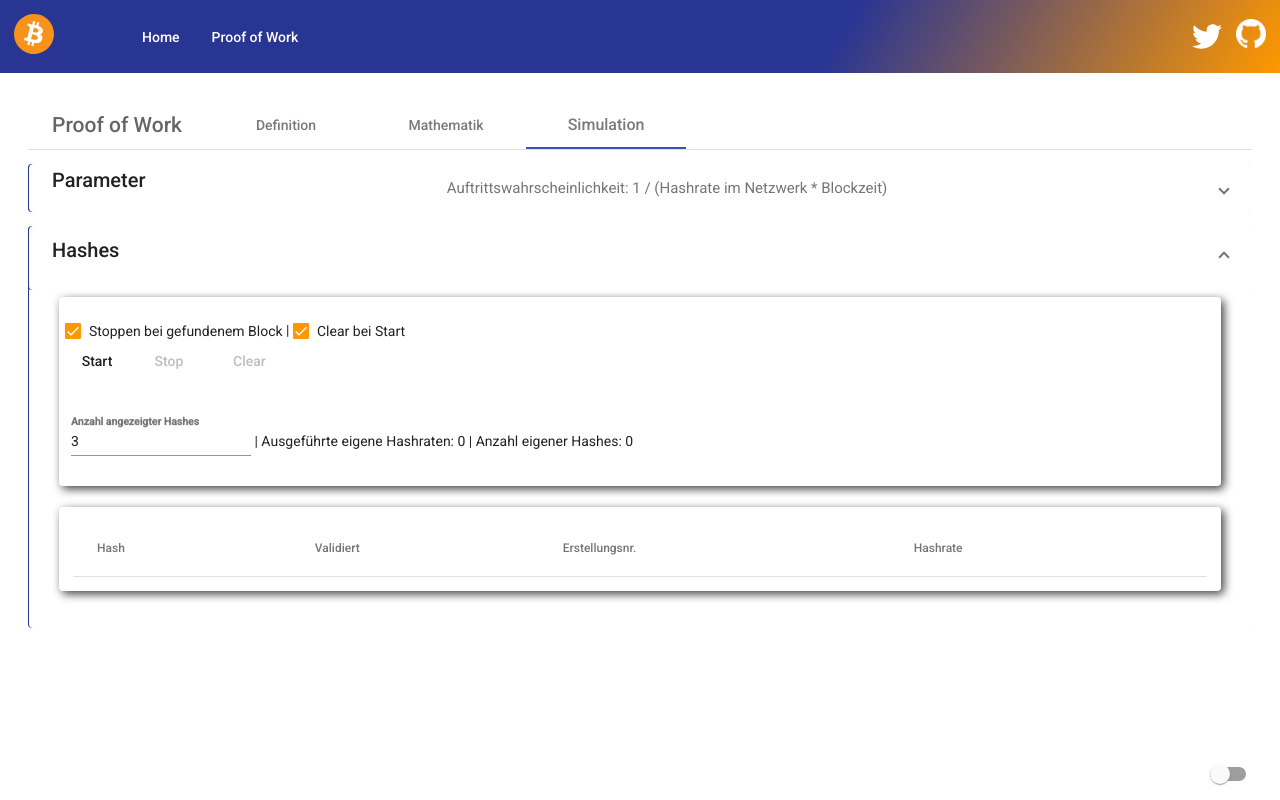
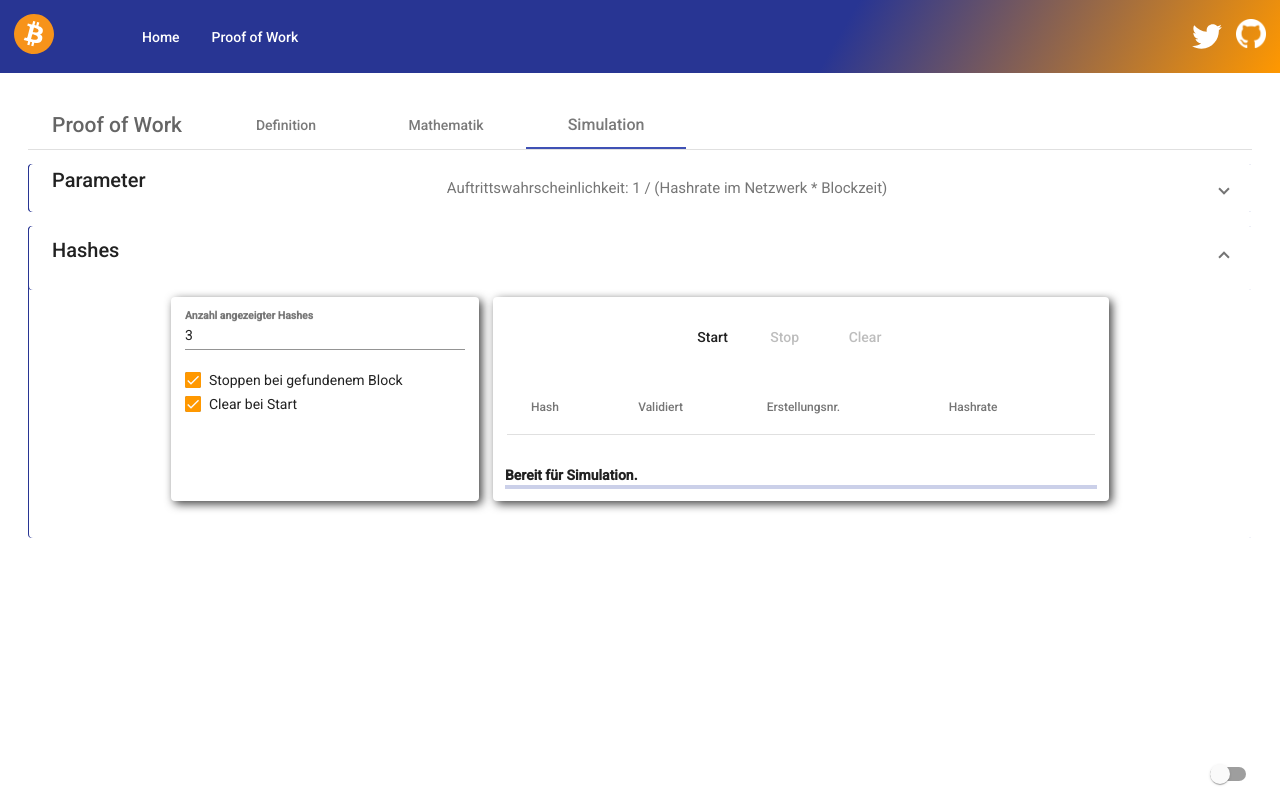
Before and after one commit to MyKaez/btc-playground, an Angular app: page /simple-pow in a window 1280 px wide. Both pictures are taken after a click on the label 1228 px from the left and 774 px from the top of the page. Built offline with nearby package versions, Linux system fonts and the light colour scheme; no server answers.

Commit message:
layouting

```diff
--- a/src/app/materials.scss
+++ b/src/app/materials.scss
@@ -7,6 +7,12 @@
     box-shadow: 3px 3px 10px 0px rgba(0, 0, 0, 0.75) !important;
     -webkit-box-shadow: 3px 3px 10px 0px rgba(0, 0, 0, 0.75) !important;
     -moz-box-shadow: 3px 3px 10px 0px rgba(0, 0, 0, 0.75) !important;
+}
+
+.mat-card-actions {
+    width: 100%;
+    display: flex;
+    justify-content: center;
 }
 
 .mat-card-footer {
--- a/src/app/simulations/pow/pow.component.scss
+++ b/src/app/simulations/pow/pow.component.scss
@@ -5,13 +5,15 @@
     width: 100%;
 
     .input {
+        display: flex;
+        flex-direction: column;
         width: 100%;
-        max-width: 28em;
+        max-width: 20em;
     }
 
     .output {
-        width: 100%;
-        max-width: 56em;
+        min-width: 50%;
+        max-width: max-content;
     }
 
     .input>* {
@@ -28,6 +30,26 @@
 }
 
 .results {
+    display: flex;
+    flex-direction: row;
+    flex-wrap: wrap;
+    justify-content: center;
+
+    .input {
+        display: flex;
+        flex-direction: column;
+        width: 100%;
+        max-width: 20em;
+    }
+
+    .output {
+        min-width: 50%;
+        max-width: max-content;
+    }
+
+}
+
+.table {
     width: 100%;
     max-width: 100%;
     overflow: auto;
--- a/src/app/simulations/pow/simulation/simulation.component.html
+++ b/src/app/simulations/pow/simulation/simulation.component.html
@@ -66,49 +66,31 @@
         </mat-panel-title>
     </mat-expansion-panel-header>
 
-    <mat-card>
-        <mat-card-actions>
-            <div>
+    <div class="results">
+        <mat-card class="input">
+            <mat-form-field apperance="fill">
+                <mat-label><b>Anzahl angezeigter Hashes</b></mat-label>
+                <input type="number" matInput [(ngModel)]="amountHashesToShow" [min]="minAmountOfHashesToShow" step="1"
+                    [max]="maxAmountOfHashesToShow">
+            </mat-form-field>
             <mat-checkbox [(ngModel)]="stopOnFoundBlock">
                 Stoppen bei gefundenem Block
             </mat-checkbox>
-                |
+
             <mat-checkbox [(ngModel)]="clearOnStart">
                 Clear bei Start
             </mat-checkbox>
-            </div>
-            <div>
+        </mat-card>
+
+        <mat-card class="output">
+            <mat-card-actions>
                 <button mat-button (click)="start()" [disabled]="isProcessing || isCalculating">Start</button>
                 <button mat-button (click)="stop()" [disabled]="!isProcessing || isCalculating">Stop</button>
                 <button mat-button (click)="clear()"
                     [disabled]="isProcessing || hashes.length === 0 || isCalculating">Clear</button>
-            </div>
             </mat-card-actions>
-        <mat-card-footer>
-            <div>
-                <mat-form-field apperance="fill">
-                    <mat-label><b>Anzahl angezeigter Hashes</b></mat-label>
-                    <input type="number" matInput [(ngModel)]="amountHashesToShow" [min]="minAmountOfHashesToShow"
-                        step="1" [max]="maxAmountOfHashesToShow">
-                </mat-form-field>
-                | Ausgeführte eigene Hashraten: {{executedHashrates}}
-                | Anzahl eigener Hashes: {{hashNo}}
-            </div>
-            <div *ngIf="isProcessing">
-                <span><b>Simulation gestartet...</b></span>
-                <mat-progress-bar mode="indeterminate"></mat-progress-bar>
-            </div>
-            <div *ngIf="!isProcessing && hashes.length > 0">
-                <span><b>Simulation beendet.</b></span>
-                <mat-progress-bar mode="determinate" value="100"></mat-progress-bar>
-            </div>
-        </mat-card-footer>
-    </mat-card>
-
-    <mat-card>
-        <mat-card-content class="results">
+            <mat-card-content class="table">
                 <table mat-table [dataSource]="dataSource">
-
                     <ng-container matColumnDef="id">
                         <th mat-header-cell *matHeaderCellDef> Hash </th>
                         <td mat-cell *matCellDef="let element"> {{element.id}} </td>
@@ -134,5 +116,20 @@
 
                 </table>
             </mat-card-content>
+            <mat-card-footer *ngIf="isProcessing || hashes.length > 0">
+                <span>
+                    <b>Simulation {{isProcessing ? 'gestartet...' : 'beendet.'}}</b>
+                    Ausgeführte eigene Hashraten: {{executedHashrates}}.
+                    Anzahl eigener Hashes: {{hashNo}}
+                </span>
+                <mat-progress-bar [mode]="isProcessing ? 'indeterminate' : 'determinate'"></mat-progress-bar>
+            </mat-card-footer>
+            <mat-card-footer *ngIf="!isProcessing && hashes.length == 0">
+                <span>
+                    <b>Bereit für Simulation.</b>
+                </span>
+                <mat-progress-bar [mode]="isProcessing ? 'indeterminate' : 'determinate'"></mat-progress-bar>
+            </mat-card-footer>
         </mat-card>
+    </div>
 </mat-expansion-panel>
```
Lines whose indentation alone changed are shown as unchanged.
